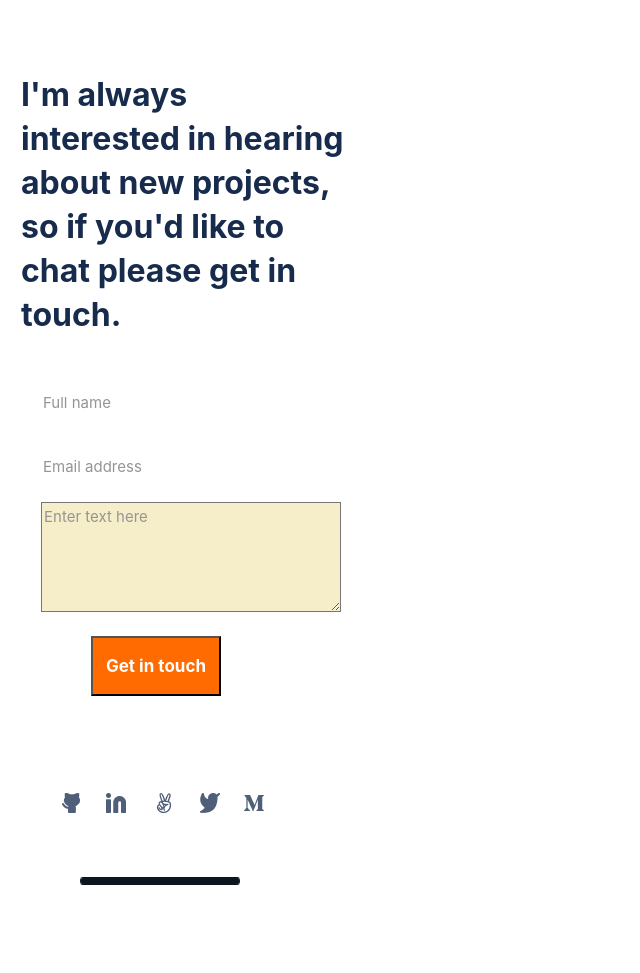
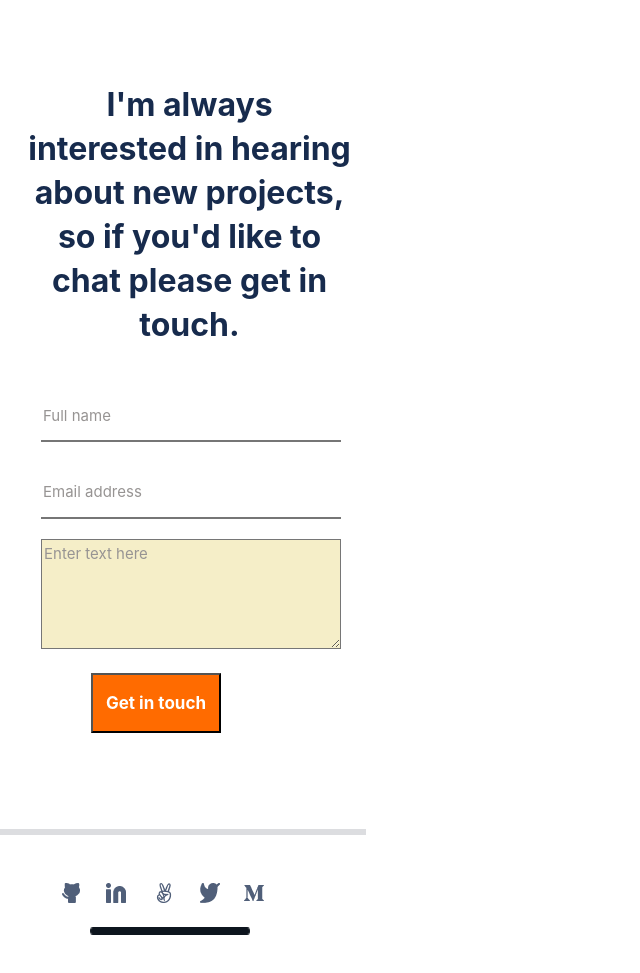
Before and after one commit to latinogan/2mobile4, a website: page index.html in a window 1280 px wide. Shown: the part 6216-7189 px from the top of the page, without its empty margins (0-640 px from the left). Before the commit the page ends 7151 px from the top, so only its background shows below. Drawn offline with nearby package versions, Linux system fonts and the light colour scheme.

Commit message:
fixed bugs

```diff
--- a/index.css
+++ b/index.css
@@ -370,7 +370,7 @@ form ul {
   position: relative;
   bottom: 790px;
   width: 380px;
-  height: 1790px;
+  height: 1760px;
   padding-bottom: 50px;
   display: flex;
   flex-direction: column;
@@ -543,7 +543,7 @@ body {
 
 footer {
   width: 380px;
-  height: 900px;
+  height: 990px;
   flex-direction: column;
   background-color: #fff;
   position: relative;
@@ -554,9 +554,10 @@ footer {
   width: 327px;
   height: 216px;
   position: relative;
-  left: 20px;
-  top: 60px;
+  top: 70px;
+  left: 25px;
   font-family: "Inter", sans-serif;
+  text-align: center;
   font-size: 32px;
   font-weight: bold;
   line-height: 44px;
@@ -580,14 +581,16 @@ textarea {
   height: 110px;
   box-sizing: border-box;
   background-color: #f5eec8;
-  margin-top: 10px;
+  margin-top: 20px;
 }
 
 form input {
   height: 50px;
   background-color: #fff;
-  border: none;
-  margin-top: 1em;
+  border-top: #fff;
+  border-right: #fff;
+  border-left: #fff;
+  margin-top: 2em;
 }
 
 .get {
@@ -631,5 +634,14 @@ form input {
   width: 160px;
   height: 8px;
   position: relative;
-  left: 50px;
+  left: 60px;
+  bottom: 40px;
 }
+
+.line2 {
+  width: 375px;
+  height: 6px;
+  background-color: #b9bbc0;
+  position: relative;
+  top: 200px;
+}
--- a/index.html
+++ b/index.html
@@ -278,8 +278,12 @@
                                 </li>
 
                             </ul>
+
                         </form>
+                        <img class="line2" src="pictures/vector4.png" alt="line2">
+
                     </footer>
+
                     <ul class="palet2">
                         <li><a href="#"><img class="gith" src="pictures/vgit.png" alt="github icon"></a></li>
                         <li> <a href="#"><img src="pictures/vlinkedin.png" alt="github icon"></a></li>
```
Also changed, not shown: pictures/rectangle42.png (added).
